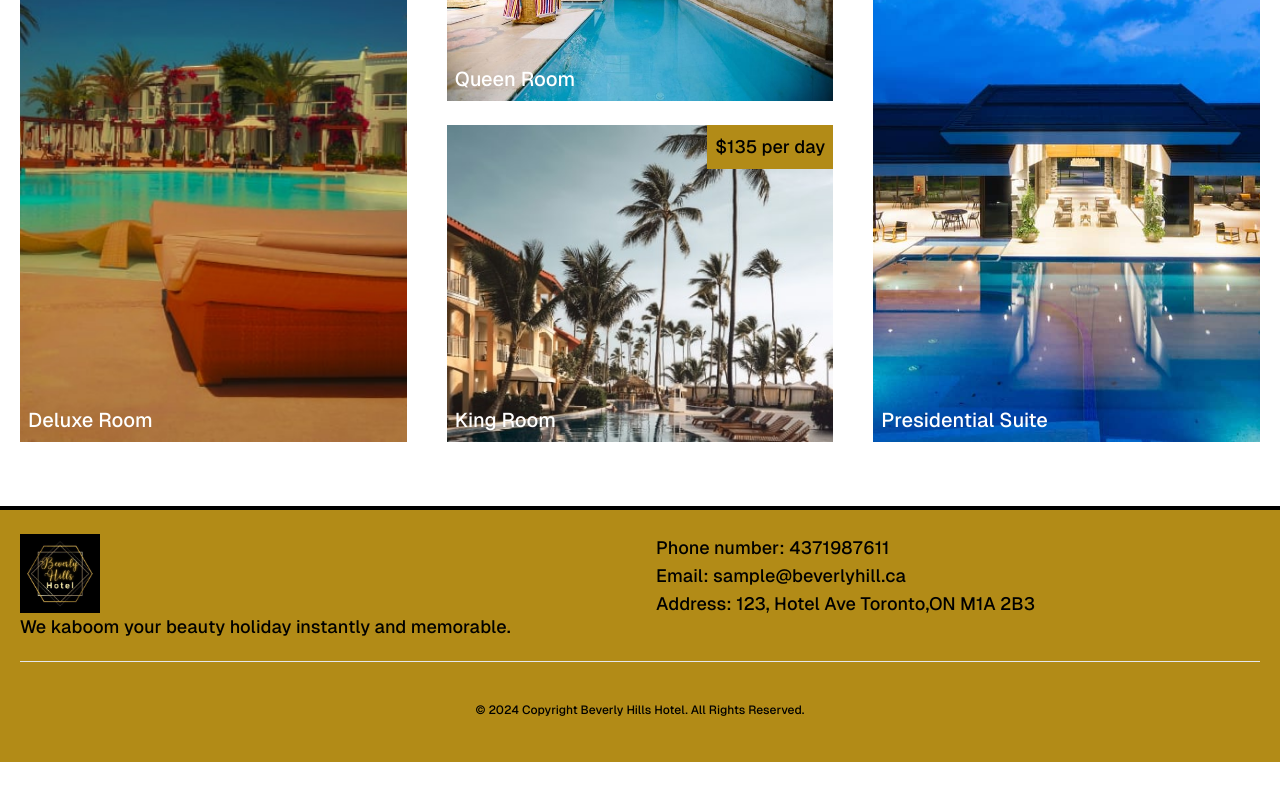
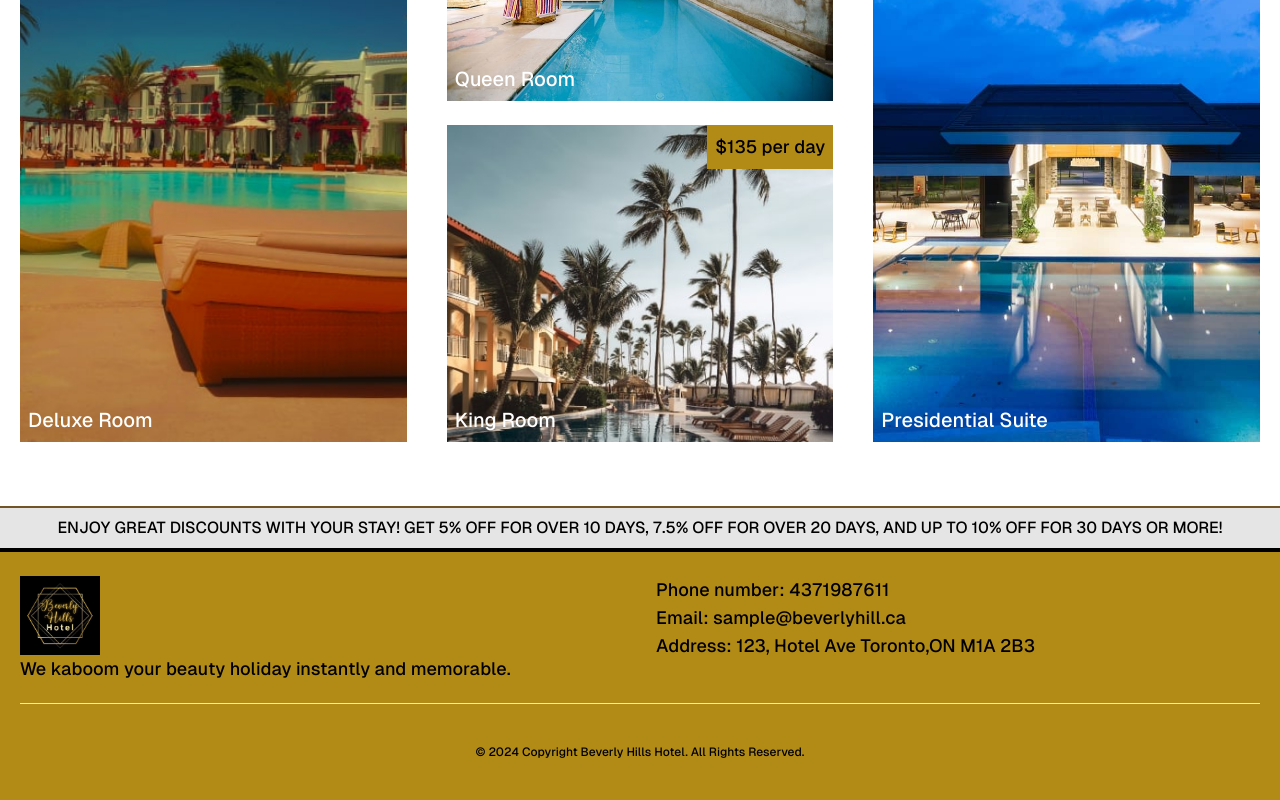
Before and after one commit to Leelsmuth/hotel-reservation, a Next.js app: page / in a window 1280 px wide. Shown: the part 1061-1861 px from the top of the page. Before the commit the page ends 1823 px from the top, so only its background shows below. Built offline with nearby package versions, Linux system fonts and the light colour scheme; no server answers; the database is empty.

Commit message:
add discount wording

```diff
--- a/components/layout/Footer.jsx
+++ b/components/layout/Footer.jsx
@@ -4,7 +4,14 @@ import Image from 'next/image';
 
 const Footer = () => {
   return (
-    <footer className="bg-alternate py-6 text-black border-t-4 border-t-black mt-16 text-lg">
+    <>
+      <div className="mt-16 p-2 bg-neutral-200 border-t-2 border-t-primary text-center uppercase">
+        <Container>
+          Enjoy great discounts with your stay! Get 5% off for over 10 days,
+          7.5% off for over 20 days, and up to 10% off for 30 days or more!
+        </Container>
+      </div>
+      <footer className="bg-alternate py-6 text-black border-t-4 border-t-black text-lg">
         <Container>
           <div className="mb-5 grid grid-cols-1 md:grid-cols-2 gap-8">
             <div>
@@ -35,6 +42,7 @@ const Footer = () => {
           </div>
         </Container>
       </footer>
+    </>
   );
 };
 
```
Lines whose indentation alone changed are shown as unchanged.
